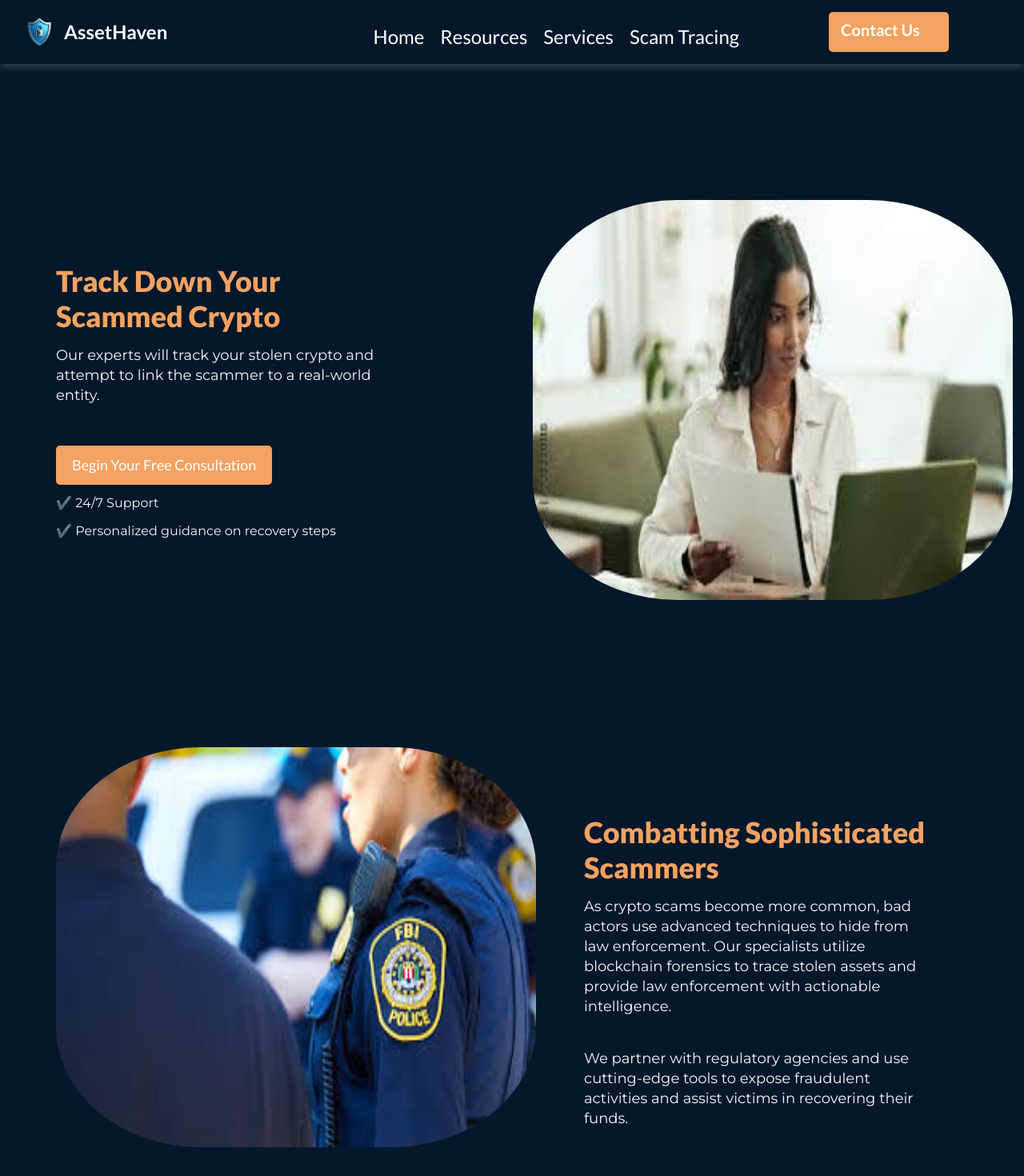
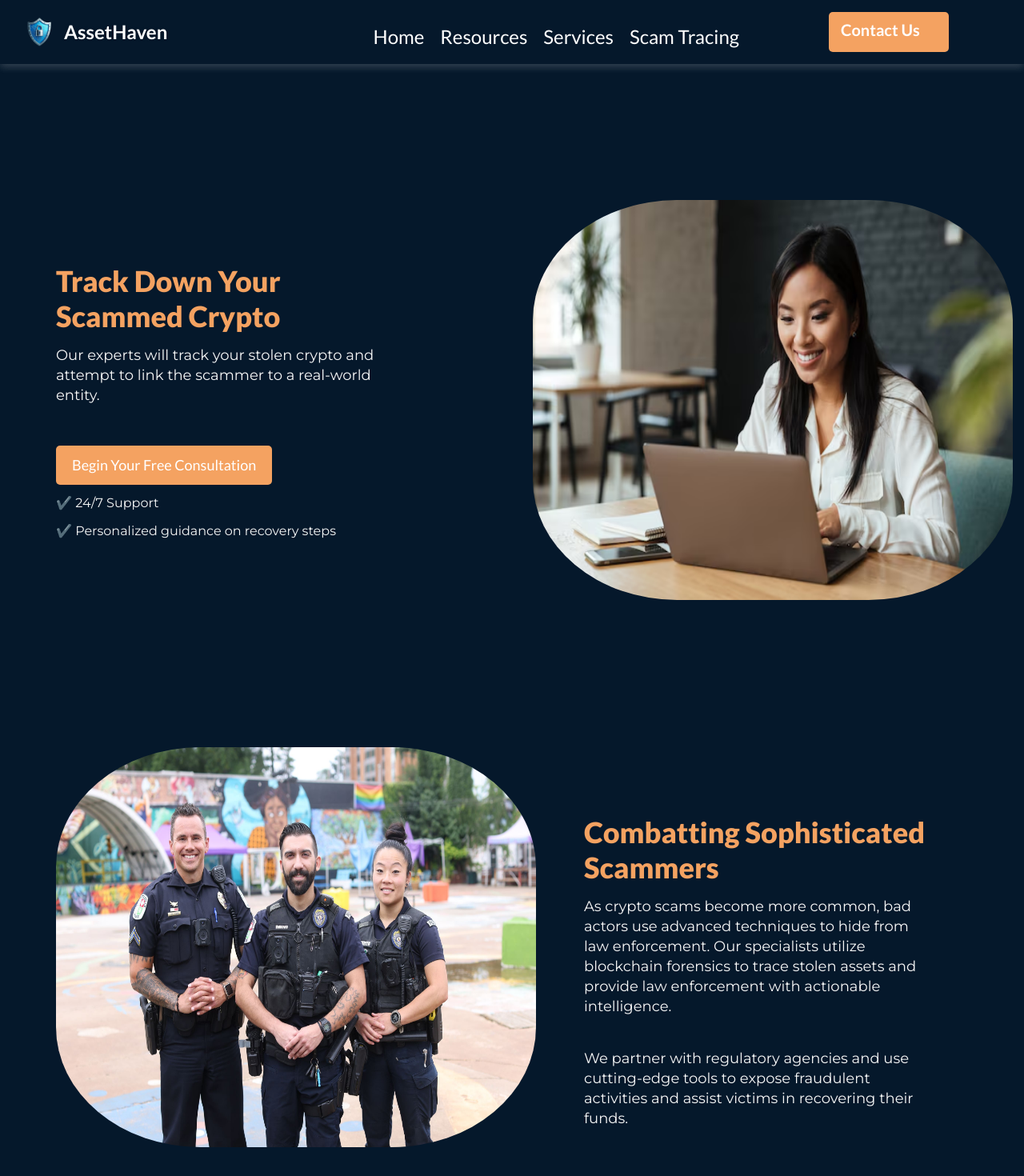
Before and after one commit to iamfloxyp/AssetHaven, a React (Vite) app: page /scam-tracing in a window 1280 px wide. Shown: the top 1470 px of the page at 80% size. Built offline with nearby package versions, Linux system fonts and the light colour scheme.

Commit message:
Fix:Change the image

```diff
--- a/src/pages/ScamTracing.jsx
+++ b/src/pages/ScamTracing.jsx
@@ -4,8 +4,8 @@
 import { faShieldAlt, faSearch, faBuilding } from "@fortawesome/free-solid-svg-icons";
 import Header from "../Components/Header";
 import Footer from "../Components/Footer";
-import Laptop from "../images/Laptop.jpg";
-import Police from "../images/Police.jpg";
+import WomanLaptop from "../images/WomanLaptop.avif";
+import Uspolice from "../images/Uspolice.jpg";
 
 const ScamTracing = () => {
   const formRef = useRef(null);
@@ -77,7 +77,7 @@
             </ul>
           </div>
           <div className="scam-tracing-image">
-            <img src={Laptop} alt="Crypto Scam Tracing" />
+            <img src={WomanLaptop} alt="Crypto Scam Tracing" />
           </div>
         </div>
       </section>
@@ -86,7 +86,7 @@
       <section className="scam-tracing-mission">
         <div className="scam-tracing-container">
           <div className="scam-tracing-mission-image">
-            <img src={Police} alt="Law Enforcement" />
+            <img src={Uspolice} alt="Law Enforcement" />
           </div>
           <div className="scam-tracing-mission-text">
             <h2>Combatting Sophisticated Scammers</h2>
```
Also changed, not shown: src/images/Uspolice.jpg (added), src/images/WomanLaptop.avif (added).
